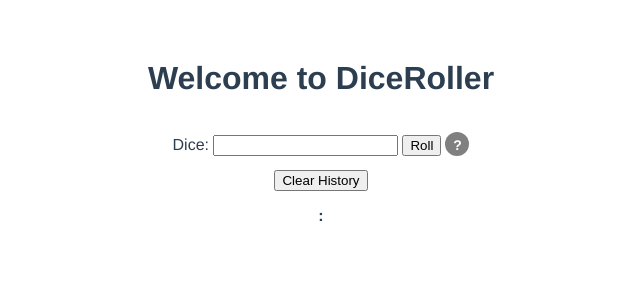
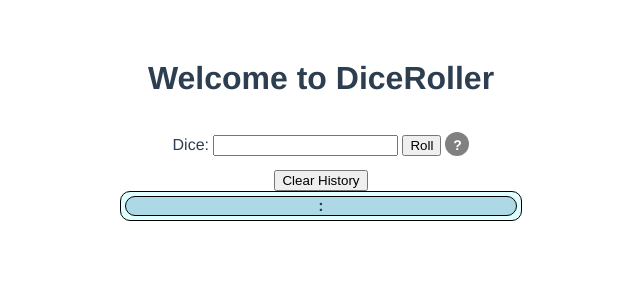
Before and after one commit to Harehn/DiceRoller, a Vue app in the folder Frontend/diceroller/: page / in a window 1280 px wide. Both pictures are taken after a click on the button "Roll". Shown: the top 300 px of the page, without its empty margins (319-959 px from the left). Built offline with nearby package versions, Linux system fonts and the light colour scheme; no server answers.

Commit message:
Added some css for the roll history and changed the condition for the v-if

```diff
--- a/Frontend/diceroller/src/components/HelloWorld.vue
+++ b/Frontend/diceroller/src/components/HelloWorld.vue
@@ -15,8 +15,8 @@
     <input type='button' value='Clear History' @click='clear'>
   </div>
 
-  <div v-if='rolled'>
-  <p v-for="result in results"><b>{{result[0]}}:</b> {{result[1]}}</p>
+  <div id="roll" v-if='results.length != 0'>
+  <p class="iroll" v-for="result in results"><b>{{result[0]}}:</b> {{result[1]}}</p>
   </div>
 
   </div>
@@ -38,13 +38,11 @@ export default {
    return {
     members: [],
     results: [],
-    rolled: false,
     in_dev:false
    }
   },
   methods: {
     async writeText() {
-      this.rolled = true;
       var dice_val = document.getElementById("dice_input").value;
       dice_val = dice_val.replaceAll(" ", "")
       var found = dice_val.match(/^[0-9d+-]*/)
@@ -112,4 +110,30 @@ a {
   font-size: 6px;
 }
 
+#roll {
+  border-color: black;
+  border-radius: 10px;
+  border-width: 1px;
+  border-style: solid;
+  background-color: lightcyan;
+  max-width: 400px;
+  margin-right: auto;
+  margin-left: auto;
+}
+
+.iroll {
+  border-color: black;
+  border-radius: 10px;
+  border-width: 1px;
+  border-style: solid;
+  background-color: lightblue;
+  max-width: 390px;
+  margin-right: auto;
+  margin-left: auto;
+  margin-top: 4px;
+  margin-bottom: 4px;
+  padding: 0px;
+}
+
+
 </style>
```
